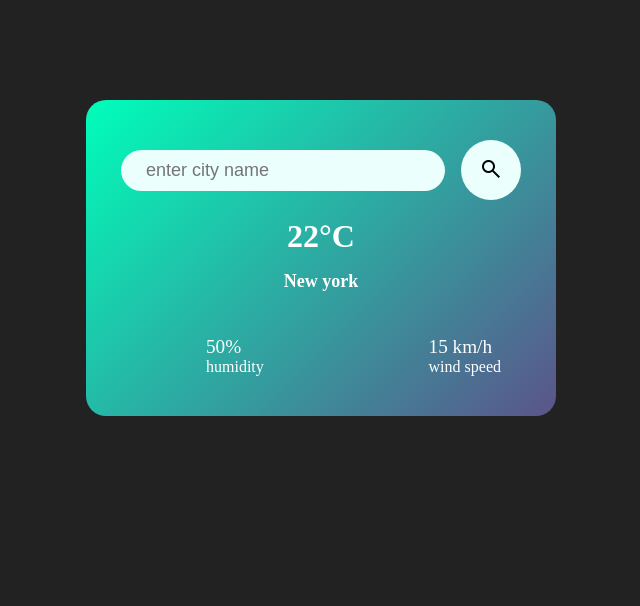
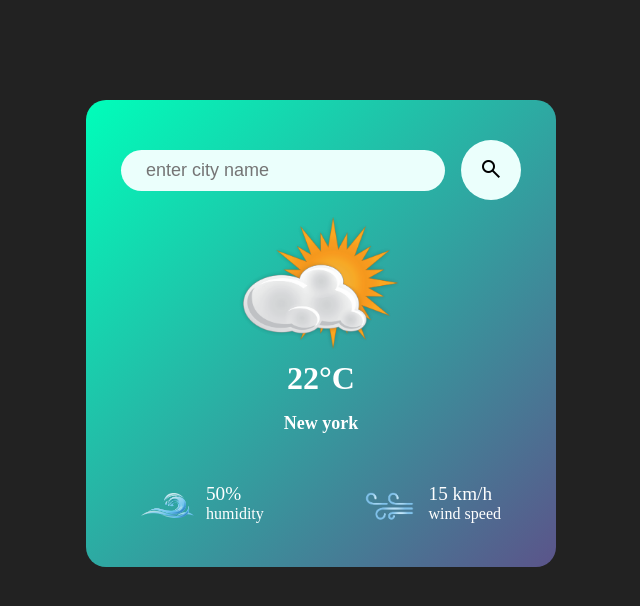
Before and after one commit to Blochnavaj/weather_API, a plain HTML site: page index.html in a window 1280 px wide. Shown: the whole page, without its empty margins (319-959 px from the left). Drawn offline with nearby package versions, Linux system fonts and the light colour scheme; the site is published under a folder, as on GitHub Pages, so addresses that start at the root find nothing.

Commit message:
image path chage

```diff
--- a/index.html
+++ b/index.html
@@ -23,21 +23,21 @@
         </div>
         <div class="weather">
 
-            <img src="/img/weather_icon.png" class="weather_icon" alt="">
+            <img src="./img/weather_icon.png" class="weather_icon" alt="">
 
 
             <h1 class="temp" id="weatherInfo">22&deg;C</h1>
             <h2 class="city" id="cityInput">New york</h2>
             <div class="details">
                 <div class="col">
-                    <img src="/img/wave_icon.png" alt="">
+                    <img src="./img/wave_icon.png" alt="">
                     <div>
                         <p class="humidity">50%</p>
                         <p>humidity</p>
                     </div>
                 </div>
                 <div class="col">
-                    <img src="/img/pngwing.com.png" alt="">
+                    <img src="./img/pngwing.com.png" alt="">
                     <div>
                         <p class="wind ">15 km/h</p>
                         <p>wind speed </p>
```
